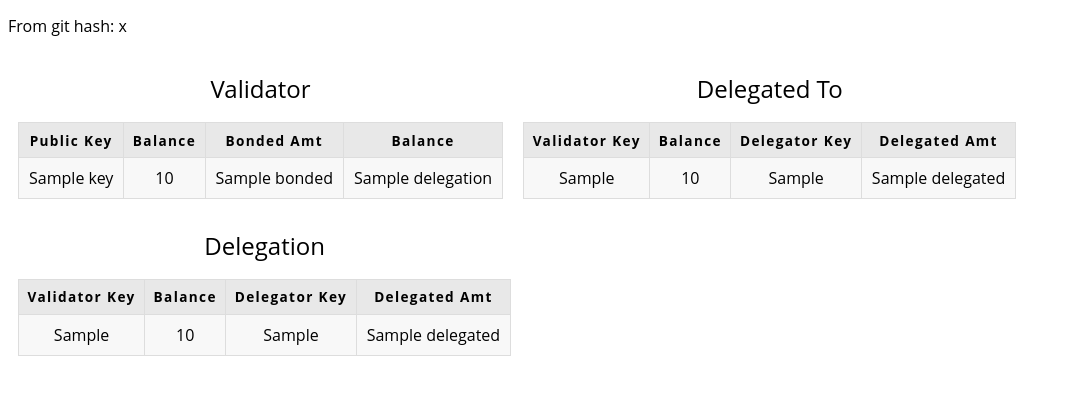
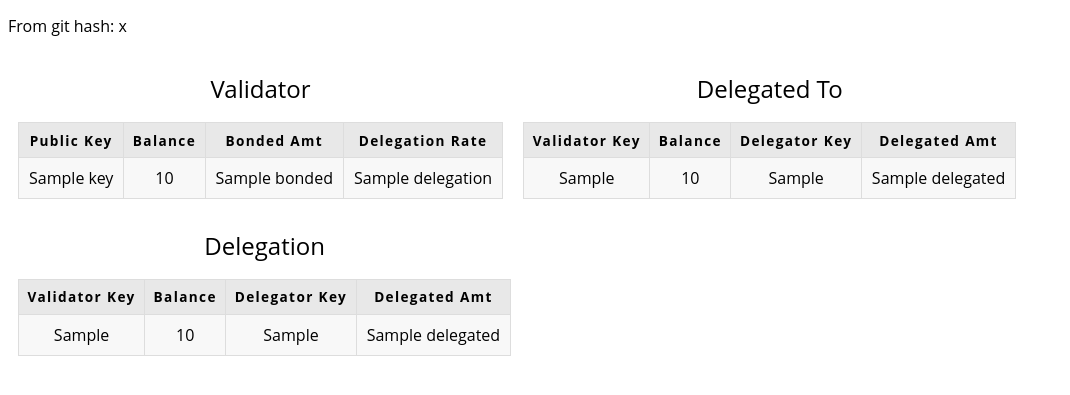
Before and after one commit to GuybrushX/casper-network-monitor, a Flask app: template templates/genesis.html in a window 1280 px wide. Shown: the top 395 px of the page, without its empty margins (0-1070 px from the left). Run offline with Flask 2, Linux system fonts and the light colour scheme; the template is opened without the code that fills it: most values are stand-ins (such as "Sample title", 1, 10 or a date in 2020).

Commit message:
Update genesis detail page.

```diff
--- a/templates/genesis.html
+++ b/templates/genesis.html
@@ -56,7 +56,7 @@ table th {
         <th>Public Key</th>
         <th>Balance</th>
         <th>Bonded Amt</th>
-        <th>Balance</th>
+        <th>Delegation Rate</th>
     </tr>
     <tr>
         <td>{{ output["validator"]["key"] }}</td>
```
